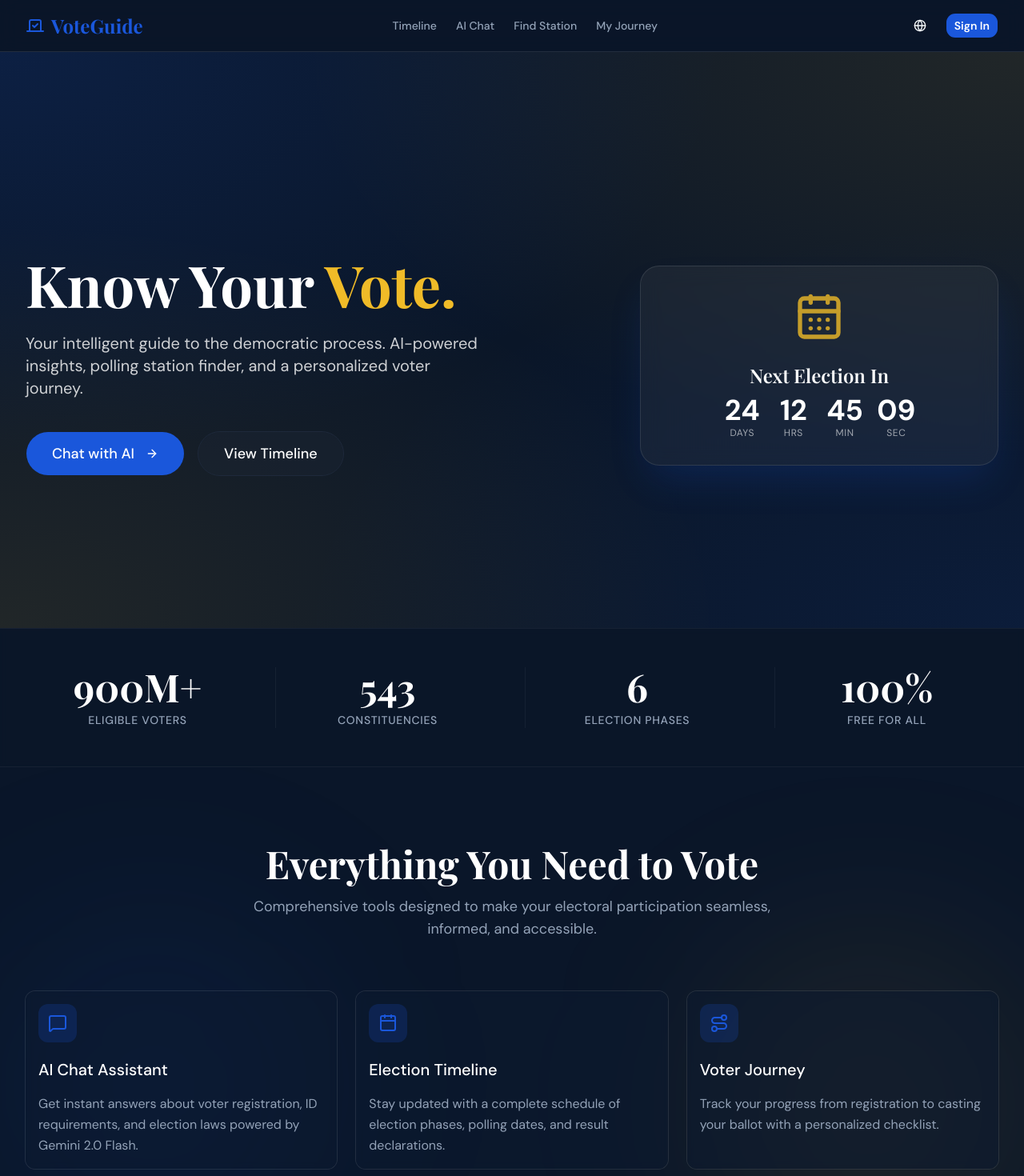
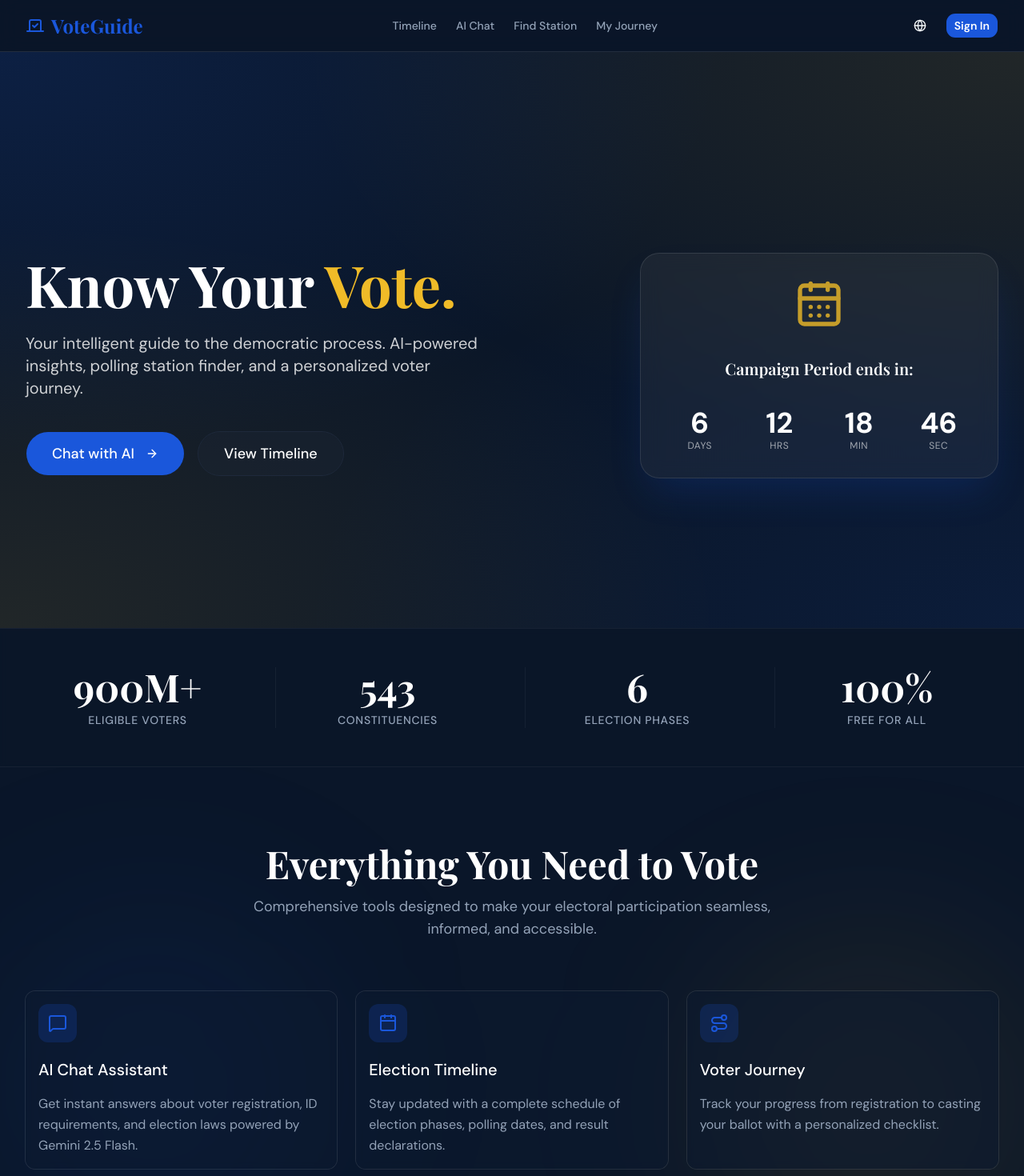
Before and after one commit to atul-1603/VoteGuide-AI, a Next.js app: page / in a window 1280 px wide. Shown: the top 1470 px of the page at 80% size. Built offline with nearby package versions, Linux system fonts and the light colour scheme; no server answers; a web font is replaced by a local one.

Commit message:
feat: upgrade to Gemini 2.5 and implement dynamic election event countdown in HeroSection

```diff
--- a/components/chat/ChatWindow.tsx
+++ b/components/chat/ChatWindow.tsx
@@ -23,7 +23,7 @@ export function ChatWindow() {
           <div className="w-2 h-2 rounded-full bg-green-500 animate-pulse" />
           <h2 className="font-semibold text-white">VoteGuide Assistant</h2>
         </div>
-        <span className="text-xs text-muted-foreground bg-white/5 px-2 py-1 rounded-md">Gemini 2.0 Flash</span>
+        <span className="text-xs text-muted-foreground bg-white/5 px-2 py-1 rounded-md">Gemini 2.5 Flash</span>
       </div>
 
       <ScrollArea className="flex-1 p-6" ref={scrollRef}>
--- a/components/home/FeaturesGrid.tsx
+++ b/components/home/FeaturesGrid.tsx
@@ -7,7 +7,7 @@ import { Card, CardContent, CardDescription, CardHeader, CardTitle } from "@/com
 const features = [
   {
     title: "AI Chat Assistant",
-    description: "Get instant answers about voter registration, ID requirements, and election laws powered by Gemini 2.0 Flash.",
+    description: "Get instant answers about voter registration, ID requirements, and election laws powered by Gemini 2.5 Flash.",
     icon: MessageSquare,
   },
   {
--- a/components/home/HeroSection.tsx
+++ b/components/home/HeroSection.tsx
@@ -1,11 +1,65 @@
 "use client";
 
+import { useEffect, useState } from "react";
 import { motion } from "framer-motion";
 import Link from "next/link";
 import { Button } from "@/components/ui/button";
 import { ArrowRight, CalendarDays } from "lucide-react";
+import { timelineEvents } from "@/data/timeline";
+import { TimelineEvent } from "@/types/election";
 
 export function HeroSection() {
+  const [timeLeft, setTimeLeft] = useState({ days: 0, hours: 0, minutes: 0, seconds: 0 });
+  const [targetEvent, setTargetEvent] = useState<TimelineEvent | null>(null);
+  const [isFinished, setIsFinished] = useState(false);
+
+  useEffect(() => {
+    const timer = setInterval(() => {
+      const now = new Date();
+
+      // Find the next relevant event
+      const nextEvent = timelineEvents.find(e => {
+        const eventDate = new Date(e.date);
+        const endDate = e.endDate ? new Date(e.endDate) : null;
+        // If there's an end date, the event is relevant until it's over
+        if (endDate) return now <= endDate;
+        // Otherwise it's relevant until the event date
+        return now <= eventDate;
+      });
+
+      if (!nextEvent) {
+        setIsFinished(true);
+        clearInterval(timer);
+        return;
+      }
+
+      setTargetEvent(nextEvent);
+      setIsFinished(false);
+
+      const eventDate = new Date(nextEvent.date);
+      const endDate = nextEvent.endDate ? new Date(nextEvent.endDate) : null;
+
+      // If currently ongoing (now is between start and end), count down to end
+      const isOngoing = endDate && now >= eventDate && now <= endDate;
+      const targetTime = isOngoing ? endDate.getTime() : eventDate.getTime();
+
+      const difference = targetTime - now.getTime();
+
+      if (difference <= 0) {
+        setTimeLeft({ days: 0, hours: 0, minutes: 0, seconds: 0 });
+      } else {
+        setTimeLeft({
+          days: Math.floor(difference / (1000 * 60 * 60 * 24)),
+          hours: Math.floor((difference / (1000 * 60 * 60)) % 24),
+          minutes: Math.floor((difference / 1000 / 60) % 60),
+          seconds: Math.floor((difference / 1000) % 60),
+        });
+      }
+    }, 1000);
+
+    return () => clearInterval(timer);
+  }, []);
+
   const containerVariants = {
     hidden: { opacity: 0 },
     visible: {
@@ -19,6 +73,19 @@ export function HeroSection() {
   const itemVariants = {
     hidden: { opacity: 0, y: 20 },
     visible: { opacity: 1, y: 0, transition: { duration: 0.5 } },
+  };
+
+  const getLabel = () => {
+    if (isFinished) return "Election process completed";
+    if (!targetEvent) return "Loading schedule...";
+
+    const now = new Date();
+    const eventDate = new Date(targetEvent.date);
+    const endDate = targetEvent.endDate ? new Date(targetEvent.endDate) : null;
+    const isOngoing = endDate && now >= eventDate && now <= endDate;
+
+    if (isOngoing) return `${targetEvent.title} ends in:`;
+    return `Time left for ${targetEvent.title}`;
   };
 
   return (
@@ -64,26 +131,30 @@ export function HeroSection() {
             {/* Glassmorphism card for countdown */}
             <div className="absolute top-1/2 left-1/2 -translate-x-1/2 -translate-y-1/2 w-full p-8 rounded-3xl bg-white/5 border border-white/10 backdrop-blur-md shadow-2xl shadow-primary/20 flex flex-col items-center justify-center gap-6">
               <CalendarDays className="h-16 w-16 text-secondary opacity-80" />
-              <div className="text-center">
-                <h3 className="font-serif text-2xl font-semibold text-white mb-2">Next Election In</h3>
+              <div className="text-center w-full">
+                <h3 className="font-serif text-xl font-semibold text-white mb-6 h-12 flex items-center justify-center">
+                  {getLabel()}
+                </h3>
+                {!isFinished && (
                   <div className="grid grid-cols-4 gap-4">
                     <div className="flex flex-col items-center">
-                    <span className="text-4xl font-bold text-white">24</span>
+                      <span className="text-4xl font-bold text-white w-16 tabular-nums">{timeLeft.days}</span>
                       <span className="text-xs text-white/60 uppercase tracking-wider">Days</span>
                     </div>
                     <div className="flex flex-col items-center">
-                    <span className="text-4xl font-bold text-white">12</span>
+                      <span className="text-4xl font-bold text-white w-12 tabular-nums">{timeLeft.hours.toString().padStart(2, '0')}</span>
                       <span className="text-xs text-white/60 uppercase tracking-wider">Hrs</span>
                     </div>
                     <div className="flex flex-col items-center">
-                    <span className="text-4xl font-bold text-white">45</span>
+                      <span className="text-4xl font-bold text-white w-12 tabular-nums">{timeLeft.minutes.toString().padStart(2, '0')}</span>
                       <span className="text-xs text-white/60 uppercase tracking-wider">Min</span>
                     </div>
                     <div className="flex flex-col items-center">
-                    <span className="text-4xl font-bold text-white">09</span>
+                      <span className="text-4xl font-bold text-white w-12 tabular-nums">{timeLeft.seconds.toString().padStart(2, '0')}</span>
                       <span className="text-xs text-white/60 uppercase tracking-wider">Sec</span>
                     </div>
                   </div>
+                )}
               </div>
             </div>
           </div>
```
Lines whose indentation alone changed are shown as unchanged.
